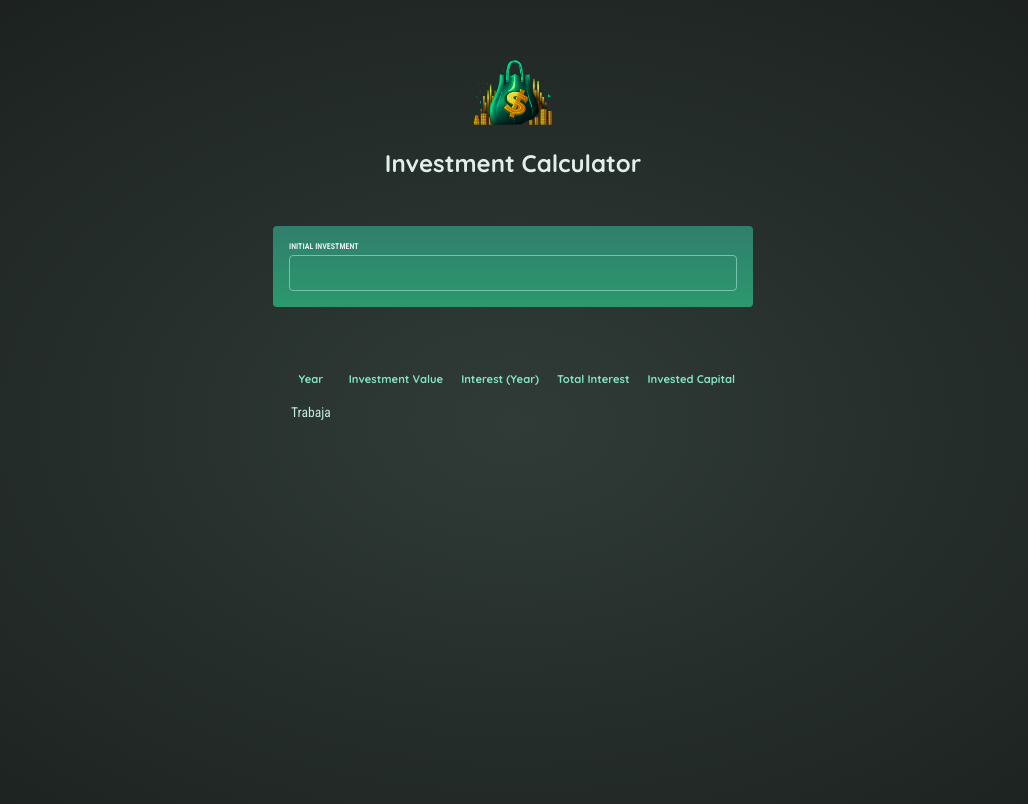
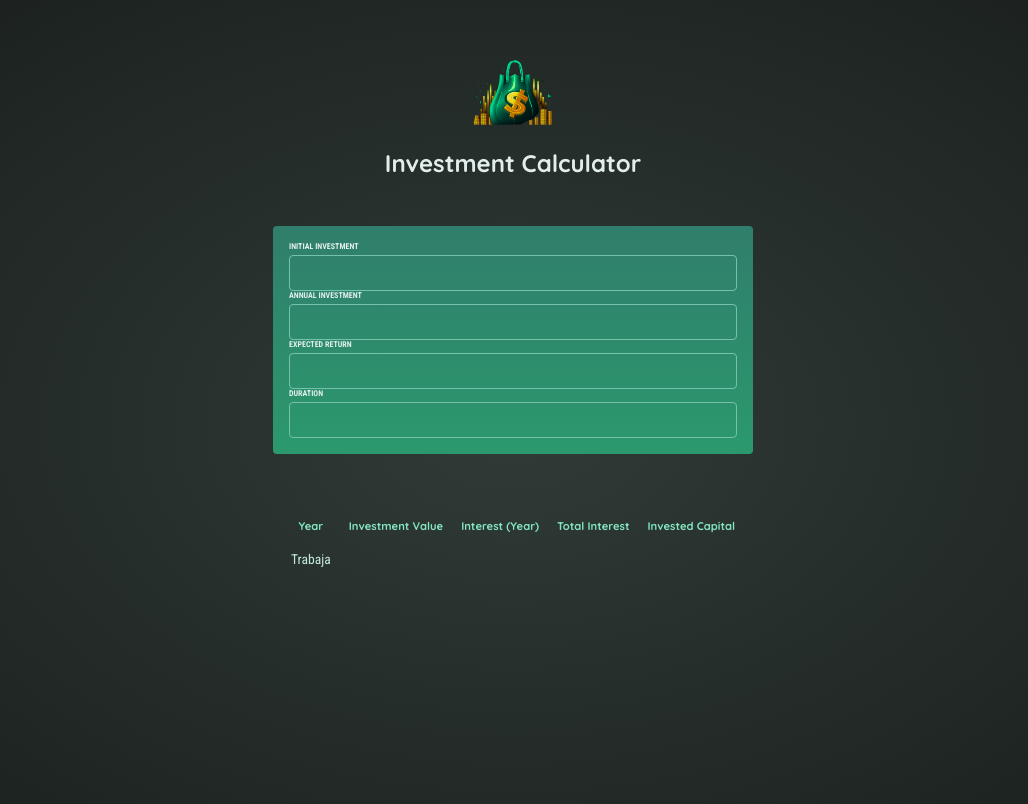
Before and after one commit to axellancieri/react-practice-p1, a React (Vite) app: page / in a window 1280 px wide. Shown: the top 804 px of the page, without its empty margins (127-1155 px from the left). Built offline with nearby package versions, Linux system fonts and the light colour scheme.

Commit message:
started figuring out how to get input to save data as object and prob gotta move state in input.jsx to  app.jsx. made all inputs record independently the value written

```diff
--- a/src/App.jsx
+++ b/src/App.jsx
@@ -1,4 +1,4 @@
-import { useState } from 'react';
+// import { useState } from 'react';
 import Input from './components/input'
 import Table from './components/table'
 
@@ -9,21 +9,21 @@ function App() {
         <Input
           labelName="Initial Investment"
         />
-        {/* <Input
-          inputValue={inputCalculator}
+        <Input
+          // inputValue={inputCalculator}
           labelName="Annual Investment"
-          handleOnChange={handleChange}
+          // handleOnChange={handleChange}
         />
         <Input
-          inputValue={inputCalculator}
+          // inputValue={inputCalculator}
           labelName="Expected Return"
-          handleOnChange={handleChange}
+          // handleOnChange={handleChange}
         />
         <Input
-          inputValue={inputCalculator}
+          // inputValue={inputCalculator}
           labelName="Duration"
-          handleOnChange={handleChange}
-        /> */}
+          // handleOnChange={handleChange}
+        />
       </form>
       <table id="result">
         <thead className="center">
```
